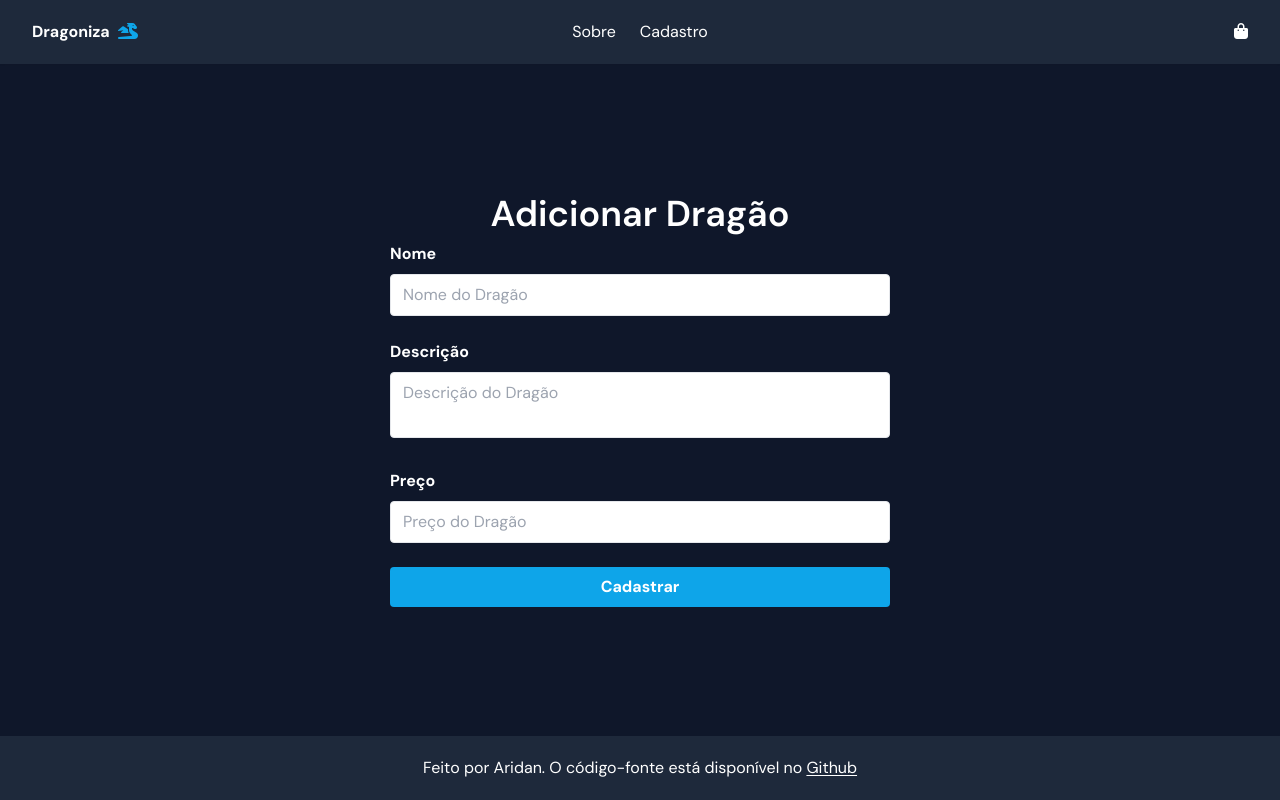
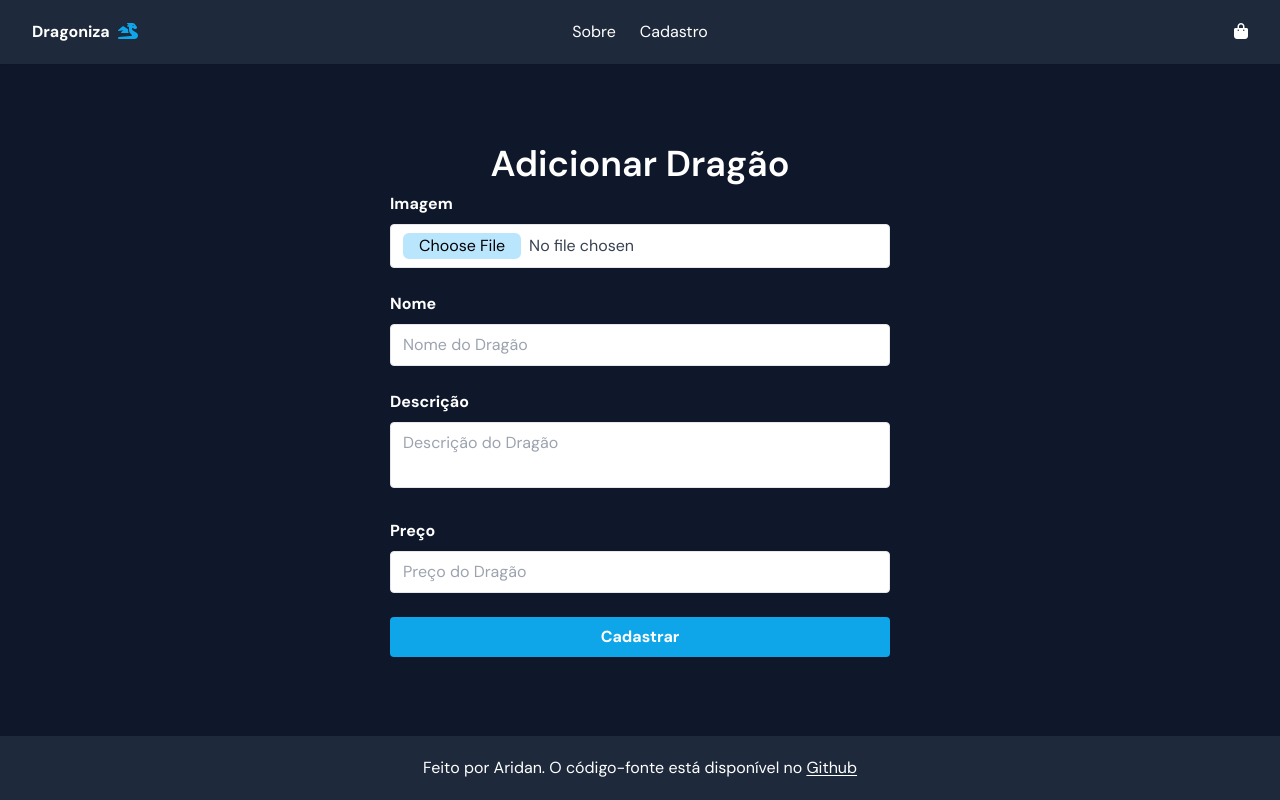
Before and after one commit to aridanpantoja/cardapio-html-tailwind, a plain HTML site: page cadastro.html in a window 1280 px wide. Drawn offline with nearby package versions, Linux system fonts and the light colour scheme.

Commit message:
add image field in form

```diff
--- a/cadastro.html
+++ b/cadastro.html
@@ -73,6 +73,11 @@
 
                 <form class="space-y-6">
                     <div class="space-y-2">
+                        <label for="image" class="font-bold mb-2">Imagem</label>
+                        <input type="file" id="image" name="image" class="bg-white file:bg-sky-200 file:rounded-md file:border-0 file:px-4 file:mr-2 border rounded w-full py-2 px-3 text-gray-700 focus:outline-sky-500 outline-offset-2" placeholder="Imagem do Dragão">
+                    </div>
+
+                    <div class="space-y-2">
                         <label for="name" class="font-bold mb-2">Nome</label>
                         <input type="text" id="name" name="name" class=" border rounded w-full py-2 px-3 text-gray-700 focus:outline-sky-500 outline-offset-2" placeholder="Nome do Dragão">
                     </div>
```
